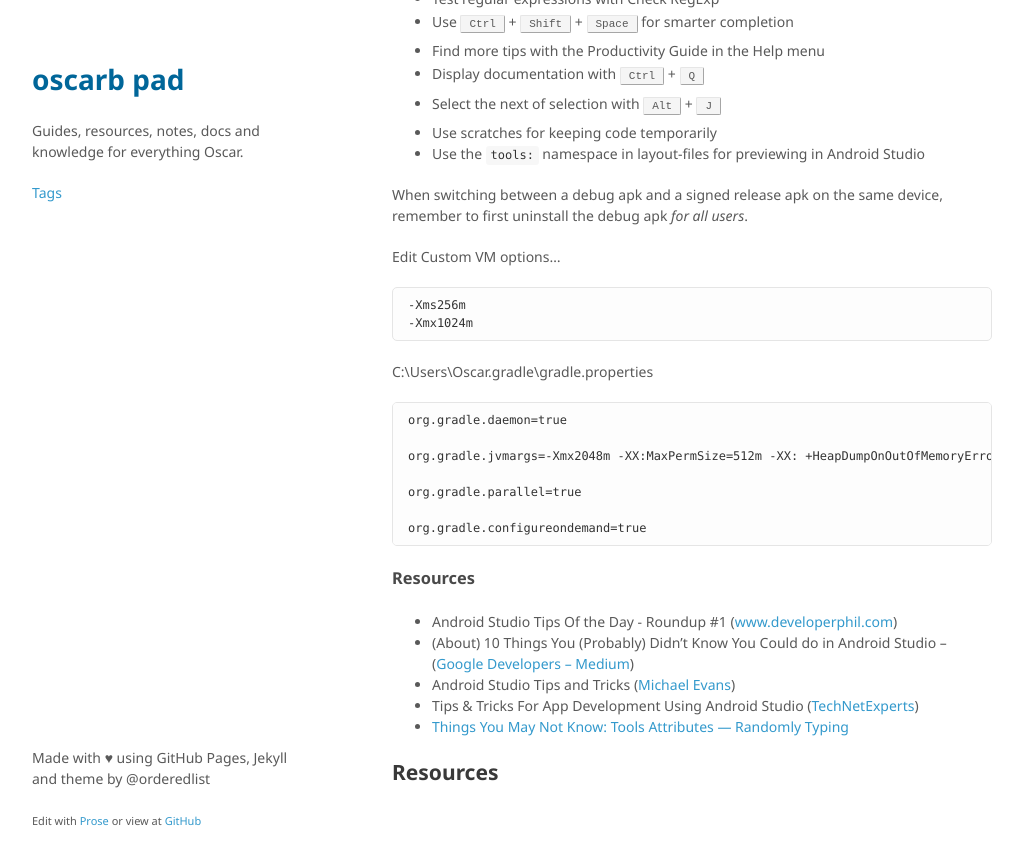
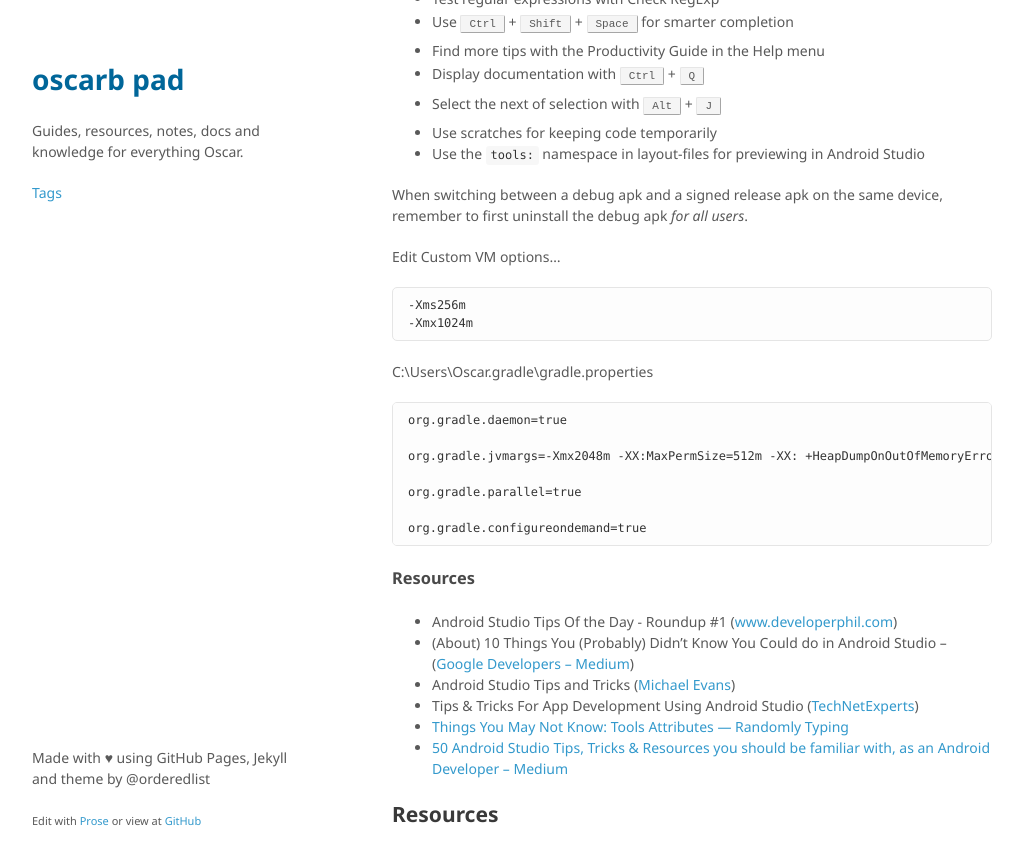
Before and after one commit to oscarb/pad, a Jekyll site: the page built from _docs/android-studio.md, in a window 1280 px wide and 900 px high, scrolled down 1908 px. Shown: the top 865 px of the window, without its empty margins (128-1151 px from the left). Built offline with Jekyll 4.4.1, drawn with Linux system fonts in a browser that asks for light colours; some web fonts are replaced.

Commit message:
Updated android-studio.md

```diff
--- a/_docs/android-studio.md
+++ b/_docs/android-studio.md
@@ -121,6 +121,7 @@ org.gradle.configureondemand=true
 * Android Studio Tips and Tricks ([Michael Evans](http://michaelevans.org/blog/2016/01/06/android-studio-tips-and-tricks/))
 * Tips & Tricks For App Development Using Android Studio ([TechNetExperts](http://www.technetexperts.com/mobile/tips-tricks-for-app-development-using-android-studio/))
 * [Things You May Not Know: Tools Attributes — Randomly Typing](http://www.randomlytyping.com/blog/2015/6/17/things-you-may-not-know-about-tools-attributes)
+* [50 Android Studio Tips, Tricks & Resources you should be familiar with, as an Android Developer – Medium](https://medium.com/@mmbialas/50-android-studio-tips-tricks-resources-you-should-be-familiar-with-as-an-android-developer-af86e7cf56d2#.saghh212l)
 
 
 
```
